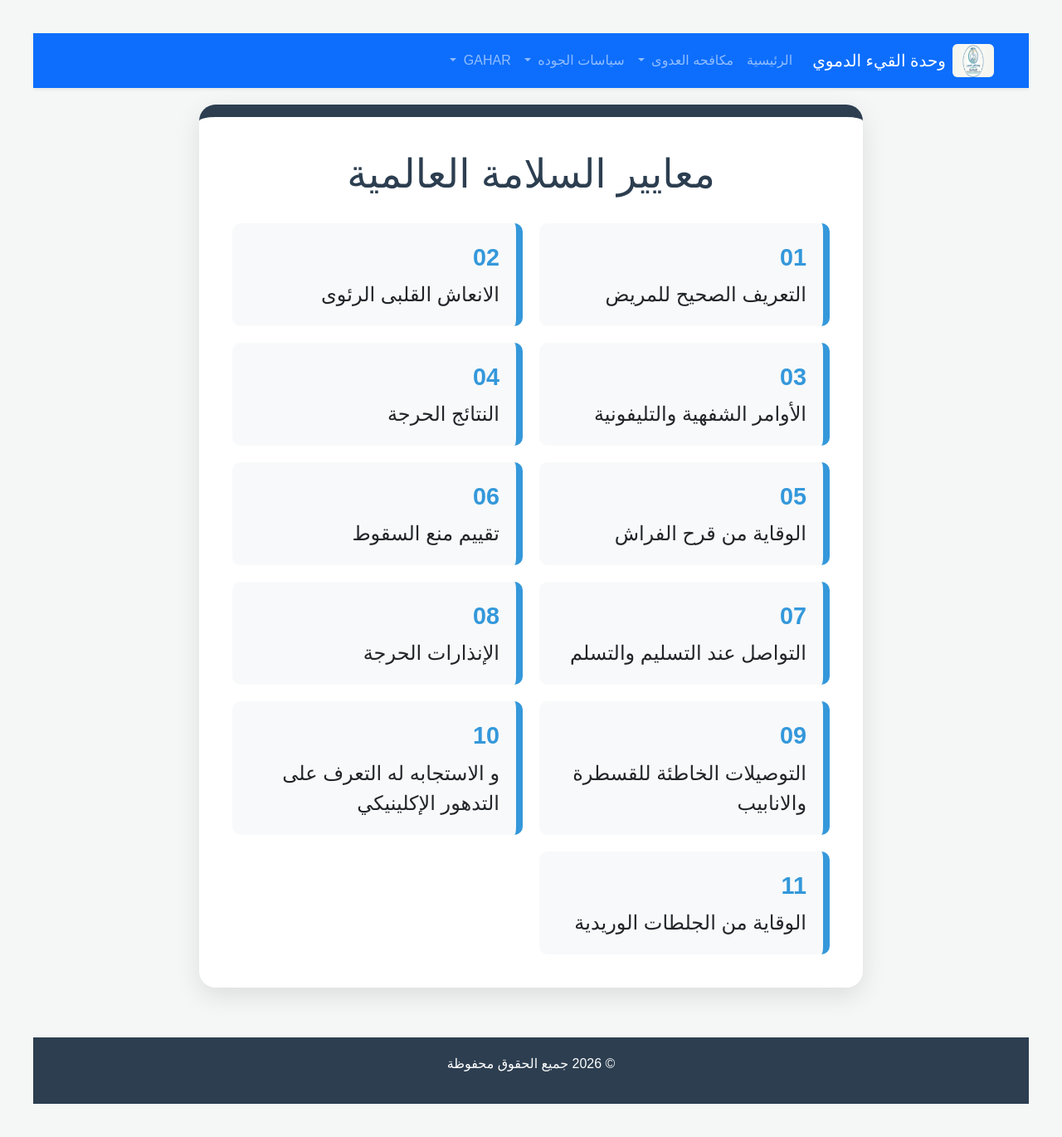
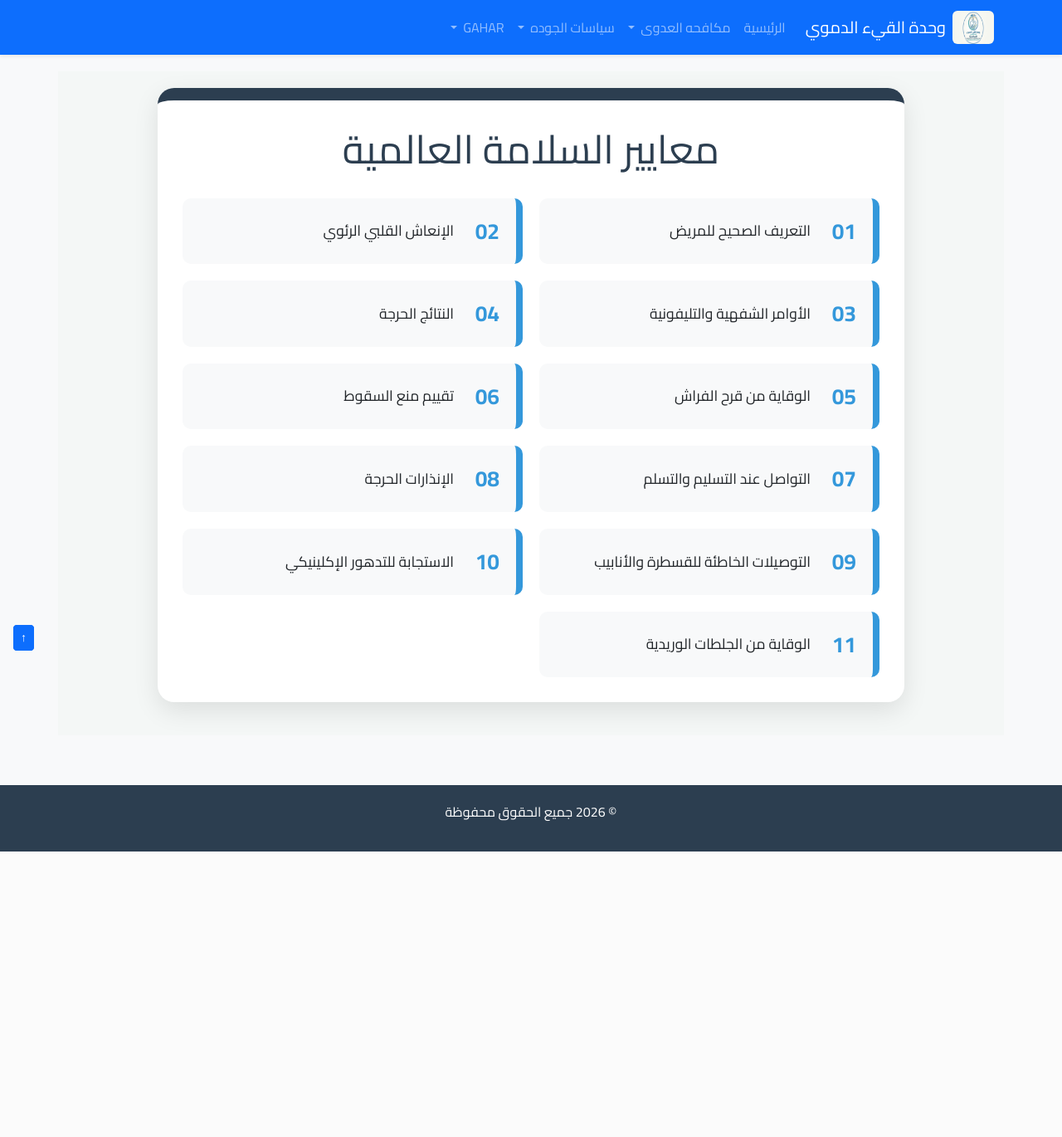
Before and after one commit to hassanelaraby46-tech/hematemsis-unit, a Django app: page /p/ in a window 1280 px wide. Shown: the whole page at 83% size. After the commit the page ends 1026 px from the top, so only its background shows below. Run offline with Django 4.2, Linux system fonts and the light colour scheme.

```diff
--- a/templates/hassan/base.html
+++ b/templates/hassan/base.html
@@ -1,10 +1,12 @@
 {% load static %}
 <!DOCTYPE html>
 <html lang="ar" dir="rtl">
+    <a href="#" class="btn btn-primary btn-sm position-fixed bottom-0 end-0 m-3" id="backToTop">↑</a>
+
 <head>
+    <a href="#" class="btn btn-primary btn-sm position-fixed bottom-0 end-0 m-3" id="backToTop">↑</a>
     <meta charset="UTF-8">
     <meta name="viewport" content="width=device-width, initial-scale=1.0">
-
 
     <link rel="stylesheet" href="https://cdn.jsdelivr.net/npm/bootstrap@5.3.0/dist/css/bootstrap.rtl.min.css">
 
--- a/templates/hassan/poster1.html
+++ b/templates/hassan/poster1.html
@@ -1,50 +1,91 @@
 {% extends 'hassan/base.html' %}
+{% load static %}
+
 {% block content %}
+<style>
+    /* تنسيقات عامة */
+    .poster-page {
+        background-color: #f4f7f6;
+        padding: 20px;
+        min-height: 100vh;
+    }
 
-<!DOCTYPE html>
-<html lang="ar" dir="rtl">
-<head>
-    <style>
-        body { font-family: 'Arial', sans-serif; background-color: #f4f7f6; padding: 40px; }
-        .poster { background: white; max-width: 800px; margin: auto; padding: 40px; border-radius: 20px; box-shadow: 0 10px 30px rgba(0,0,0,0.1); border-top: 15px solid #2c3e50; }
-        h1 { color: #2c3e50; text-align: center; font-size: 3em; margin-bottom: 30px; }
-        .grid-container { display: grid; grid-template-columns: 1fr 1fr; gap: 20px; }
-        .item { background: #f8f9fa; padding: 20px; border-radius: 10px; border-right: 8px solid #3498db; transition: 0.3s; font-size: 24px;}
-        .item:hover { background: #eef2f3; transform: scale(1.02); }
-        .number { color: #3498db; font-weight: bold; font-size: 1.2em; display: block; margin-bottom: 5px; }
-        @media print {
-    body {
-        padding: 0;
-        background-color: white;
+    .poster {
+        background: white;
+        max-width: 900px;
+        margin: auto;
+        padding: 30px;
+        border-radius: 20px;
+        box-shadow: 0 10px 30px rgba(0,0,0,0.1);
+        border-top: 15px solid #2c3e50;
     }
-    .poster {
-        box-shadow: none;
 
+    h1 {
+        color: #2c3e50;
+        text-align: center;
+        font-size: clamp(1.8rem, 5vw, 3rem); /* الخط يكبر ويصغر حسب الشاشة */
+        margin-bottom: 30px;
     }
-    /* إخفاء أي عناصر غير ضرورية عند الطباعة */
-    @page {
-        margin: 0; /* تقليل الهوامش ليتناسب التصميم مع الورقة */
+
+    /* الذكاء في الـ Grid */
+    .grid-container {
+        display: grid;
+        grid-template-columns: repeat(auto-fit, minmax(300px, 1fr));
+        gap: 20px;
     }
-}
-    </style>
-</head>
-<body>
+
+    .item {
+        background: #f8f9fa;
+        padding: 20px;
+        border-radius: 10px;
+        border-right: 8px solid #3498db;
+        transition: 0.3s;
+        font-size: 1.1rem;
+        display: flex;
+        align-items: center;
+    }
+
+    .item:hover {
+        background: #eef2f3;
+        transform: translateY(-5px);
+    }
+
+    .number {
+        color: #3498db;
+        font-weight: bold;
+        font-size: 1.5em;
+        margin-left: 15px;
+        min-width: 40px;
+    }
+
+    /* تحسينات الموبايل */
+    @media (max-width: 600px) {
+        .poster { padding: 15px; }
+        .grid-container { grid-template-columns: 1fr; } /* عمود واحد للموبايل */
+    }
+
+    @media print {
+        body { padding: 0; background-color: white; }
+        .poster { box-shadow: none; border: none; }
+    }
+</style>
+
+<div class="poster-page">
     <div class="poster">
         <h1>معايير السلامة العالمية</h1>
         <div class="grid-container">
             <div class="item"><span class="number">01</span> التعريف الصحيح للمريض</div>
-            <div class="item"><span class="number">02</span> الانعاش القلبى الرئوى</div>
+            <div class="item"><span class="number">02</span> الإنعاش القلبي الرئوي</div>
             <div class="item"><span class="number">03</span> الأوامر الشفهية والتليفونية</div>
             <div class="item"><span class="number">04</span> النتائج الحرجة</div>
             <div class="item"><span class="number">05</span> الوقاية من قرح الفراش</div>
             <div class="item"><span class="number">06</span> تقييم منع السقوط</div>
             <div class="item"><span class="number">07</span> التواصل عند التسليم والتسلم</div>
             <div class="item"><span class="number">08</span> الإنذارات الحرجة</div>
-            <div class="item"><span class="number">09</span> التوصيلات الخاطئة للقسطرة والانابيب</div>
-            <div class="item"><span class="number">10</span> و الاستجابه له التعرف على التدهور الإكلينيكي</div>
+            <div class="item"><span class="number">09</span> التوصيلات الخاطئة للقسطرة والأنابيب</div>
+            <div class="item"><span class="number">10</span> الاستجابة للتدهور الإكلينيكي</div>
             <div class="item"><span class="number">11</span> الوقاية من الجلطات الوريدية</div>
         </div>
     </div>
-</body>
-</html>
-  {% endblock %}
+</div>
+{% endblock %}
--- a/templates/hassan/pt_rights.html
+++ b/templates/hassan/pt_rights.html
@@ -31,7 +31,7 @@
         display: inline-block;
     }
 
-    .columns-wrapper { display: grid; grid-template-columns: 1fr 1fr; gap: 40px; }
+
 
     .column-box {
         background: #ffffff;
--- a/templates/parts/navbar.html
+++ b/templates/parts/navbar.html
@@ -17,7 +17,7 @@
         </li>
 
         <li class="nav-item dropdown">
-          <a class="nav-link dropdown-toggle" href="#" id="navbarDropdown" role="button" data-bs-toggle="dropdown" aria-expanded="false">
+          <a class="nav-link dropdown-toggle" href="#" role="button" data-bs-toggle="dropdown" aria-expanded="false">
             مكافحه العدوى
           </a>
           <ul class="dropdown-menu dropdown-menu-end shadow-sm">
@@ -32,8 +32,9 @@
             <li><a class="dropdown-item" href="{% url 'vbundle' %}">حزمة الوقاية التنفسية (VAP)</a></li>
           </ul>
         </li>
+
         <li class="nav-item dropdown">
-              <a class="nav-link dropdown-toggle" href="#" id="newDropdown" role="button" data-bs-toggle="dropdown" aria-expanded="false">
+          <a class="nav-link dropdown-toggle" href="#" role="button" data-bs-toggle="dropdown" aria-expanded="false">
             سياسات الجوده
           </a>
           <ul class="dropdown-menu dropdown-menu-end shadow-sm">
@@ -44,19 +45,20 @@
             <li><a class="dropdown-item" href="{% url 'x-page' %}">معايير GAHAR</a></li>
             <li><a class="dropdown-item" href="{% url 'pressure-page' %}">إقرار القرح</a></li>
             <li><a class="dropdown-item" href="{% url 'pictures' %}">معرض الصور</a></li>
-                   <li><a class="dropdown-item" href="{% url 'list' %}">checklist</a></li>
           </ul>
+        </li>
+
         <li class="nav-item dropdown">
-               <a class="nav-link dropdown-toggle" href="#" id="newDropdown" role="button" data-bs-toggle="dropdown" aria-expanded="false">
+          <a class="nav-link dropdown-toggle" href="#" role="button" data-bs-toggle="dropdown" aria-expanded="false">
             GAHAR
           </a>
-               <ul class="dropdown-menu drop-menu-end shadow-sm">
+          <ul class="dropdown-menu dropdown-menu-end shadow-sm">
             <li><h6 class="dropdown-header">books</h6></li>
             <li><a class="dropdown-item" href="{% url 'pdf' %}">عربي</a></li>
             <li><a class="dropdown-item" href="{% url 'pdf2' %}">انجليزى</a></li>
-
           </ul>
         </li>
+      </ul>
     </div>
   </div>
 </nav>
```
Lines whose indentation alone changed are shown as unchanged.
